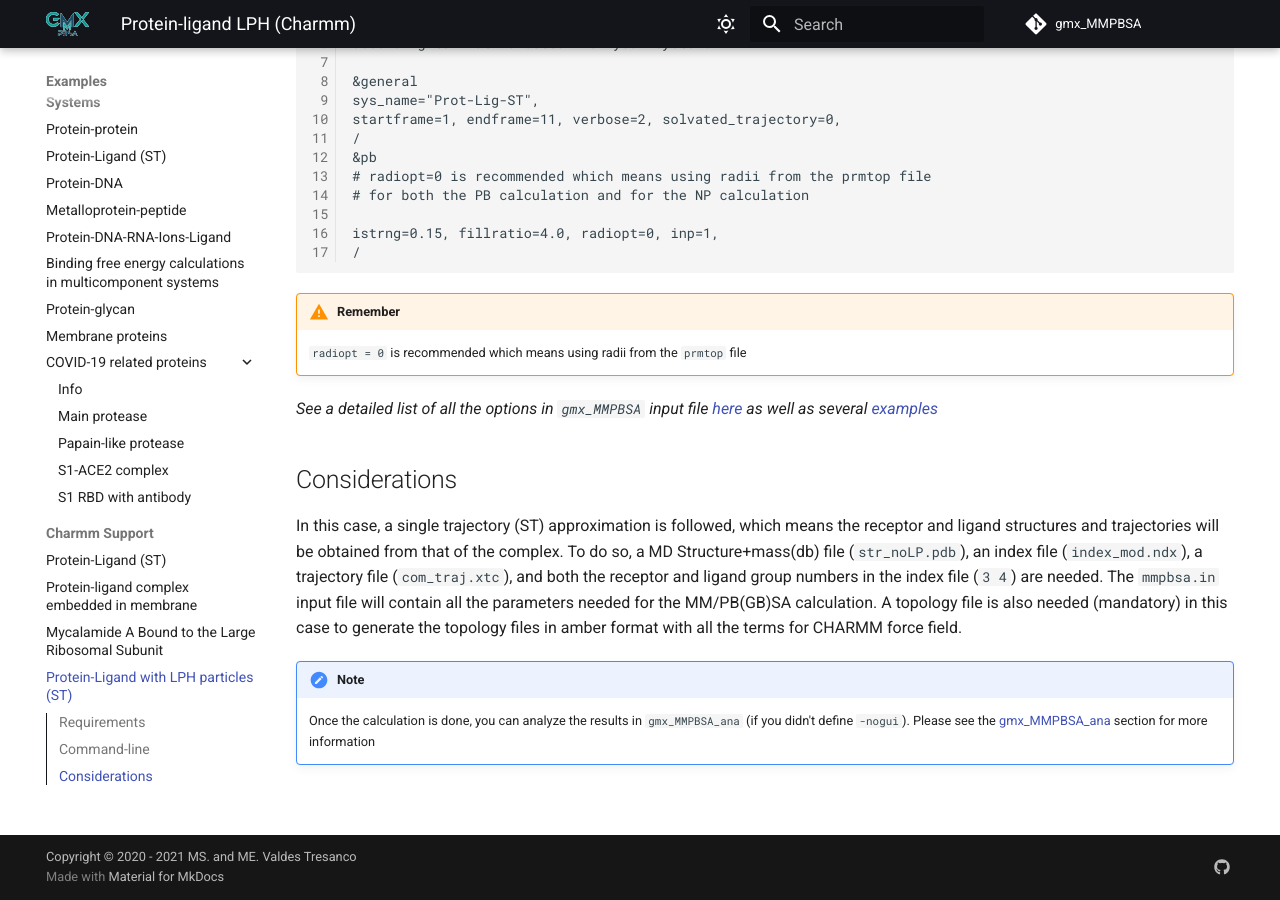
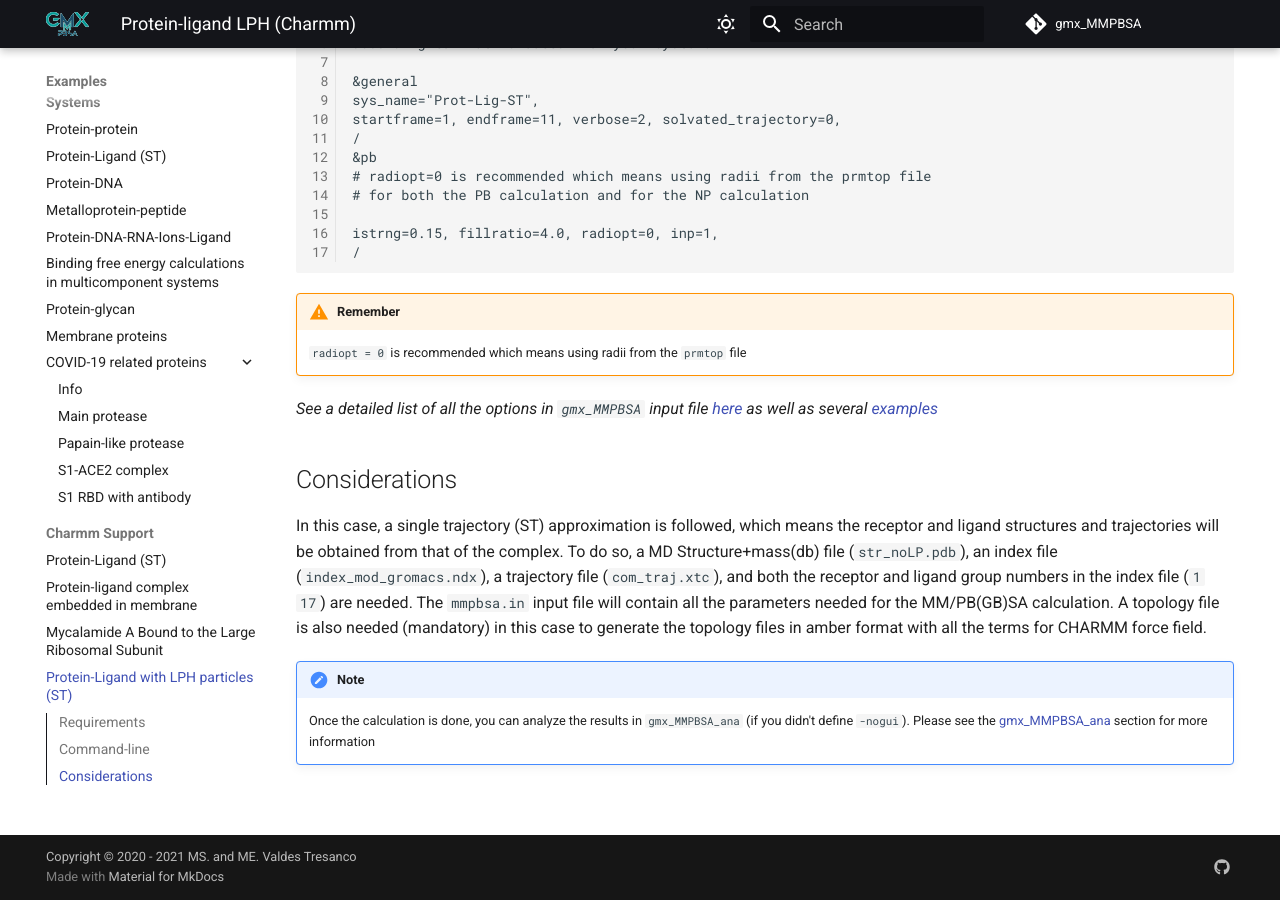
Before and after one commit to Valdes-Tresanco-MS/gmx_MMPBSA, an MkDocs documentation site: the page built from docs/examples/Protein_ligand_LPH_atoms_CHARMMff/README.md, in a window 1280 px wide and 900 px high, scrolled down 3638 px. Built offline with MkDocs 1.6.1 and Material for MkDocs 9.7.7, drawn with Linux system fonts in a browser that asks for light colours; comment, search, counter and statistics services are not loaded.

Commit message:
Protein-Ligand LPH tutorial fixed

```diff
--- a/docs/examples/Protein_ligand_LPH_atoms_CHARMMff/README.md
+++ b/docs/examples/Protein_ligand_LPH_atoms_CHARMMff/README.md
@@ -182,10 +182,10 @@ _See a detailed list of all the options in `gmx_MMPBSA` input file [here][3] as
 ## Considerations
 In this case, a single trajectory (ST) approximation is followed, which means the receptor and ligand structures and
 trajectories will be obtained from that of the complex. To do so, a MD Structure+mass(db) file (`str_noLP.pdb`), an
-index file (`index_mod.ndx`), a trajectory file (`com_traj.xtc`), and both the receptor and ligand group numbers in the
-index file (`3 4`) are needed. The `mmpbsa.in` input file will contain all the parameters needed for the MM/PB(GB)SA
-calculation. A topology file is also needed (mandatory) in this case to generate the topology files in amber format
-with all the terms for CHARMM force field.
+index file (`index_mod_gromacs.ndx`), a trajectory file (`com_traj.xtc`), and both the receptor and ligand group
+numbers in the index file (`1 17`) are needed. The `mmpbsa.in` input file will contain all the parameters needed for
+the MM/PB(GB)SA calculation. A topology file is also needed (mandatory) in this case to generate the topology files
+in amber format with all the terms for CHARMM force field.
 !!! note
     Once the calculation is done, you can analyze the results in `gmx_MMPBSA_ana` (if you didn't define `-nogui`).
     Please see the [gmx_MMPBSA_ana][5] section for more information
```
Also changed, not shown: 1 other file.
